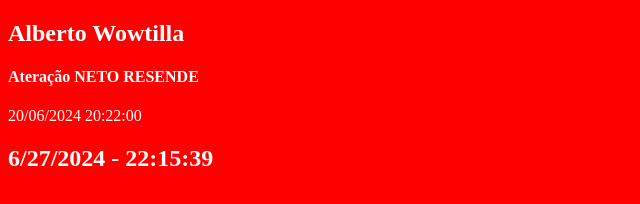
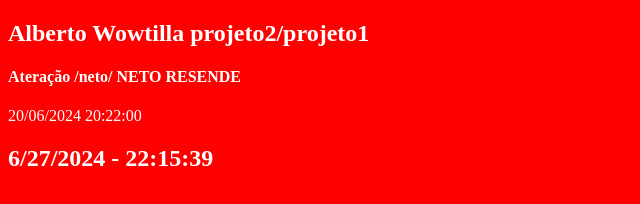
Before and after one commit to antoniowgaldino/projeto2, a plain HTML site: page index.html in a window 1280 px wide. Shown: the whole page, without its empty margins (0-640 px from the left). Drawn offline with Linux system fonts and the light colour scheme.

Commit message:
ateraçao no HTML

```diff
--- a/index.html
+++ b/index.html
@@ -6,9 +6,9 @@
     <title>Alberto Wowtilla</title>
 </head>
 <body>
-    <h2>Alberto Wowtilla</h2>
+    <h2>Alberto Wowtilla projeto2/projeto1</h2>
 
-    <h4 >Ateração
+    <h4 >Ateração /neto/
         <span id="alteracao"> neto resende</span>
     </h4>
     <p > 20/06/2024 20:22:00</p>
```
